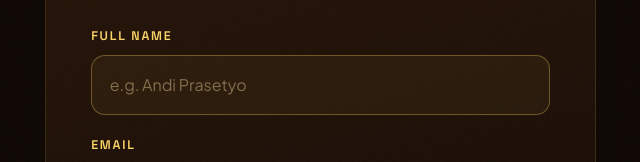
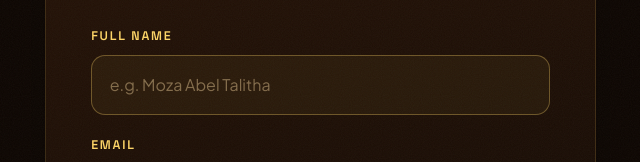
Before and after one commit to raulsandjaya/ATV-UIFEB, a plain HTML site: page register.html in a window 1280 px wide. Shown: the part 257-419 px from the top of the page, 633-1273 px from the left. Drawn offline with nearby package versions, Linux system fonts and the light colour scheme.

Commit message:
Update register.html

```diff
--- a/register.html
+++ b/register.html
@@ -171,7 +171,7 @@ html[data-theme="light"] .field input{background:rgba(255,255,255,.6)}
 
         <div class="field" id="fName">
           <label for="inName" data-lang-id="Nama Lengkap">Full Name</label>
-          <input id="inName" name="name" type="text" placeholder="e.g. Andi Prasetyo" autocomplete="name" pattern="[A-Za-z\s\.\-']{2,60}" maxlength="60" required>
+          <input id="inName" name="name" type="text" placeholder="e.g. Moza Abel Talitha" autocomplete="name" pattern="[A-Za-z\s\.\-']{2,60}" maxlength="60" required>
           <span class="err" data-lang-id="Nama hanya boleh berisi huruf.">Name can only contain letters.</span>
         </div>
 
```
